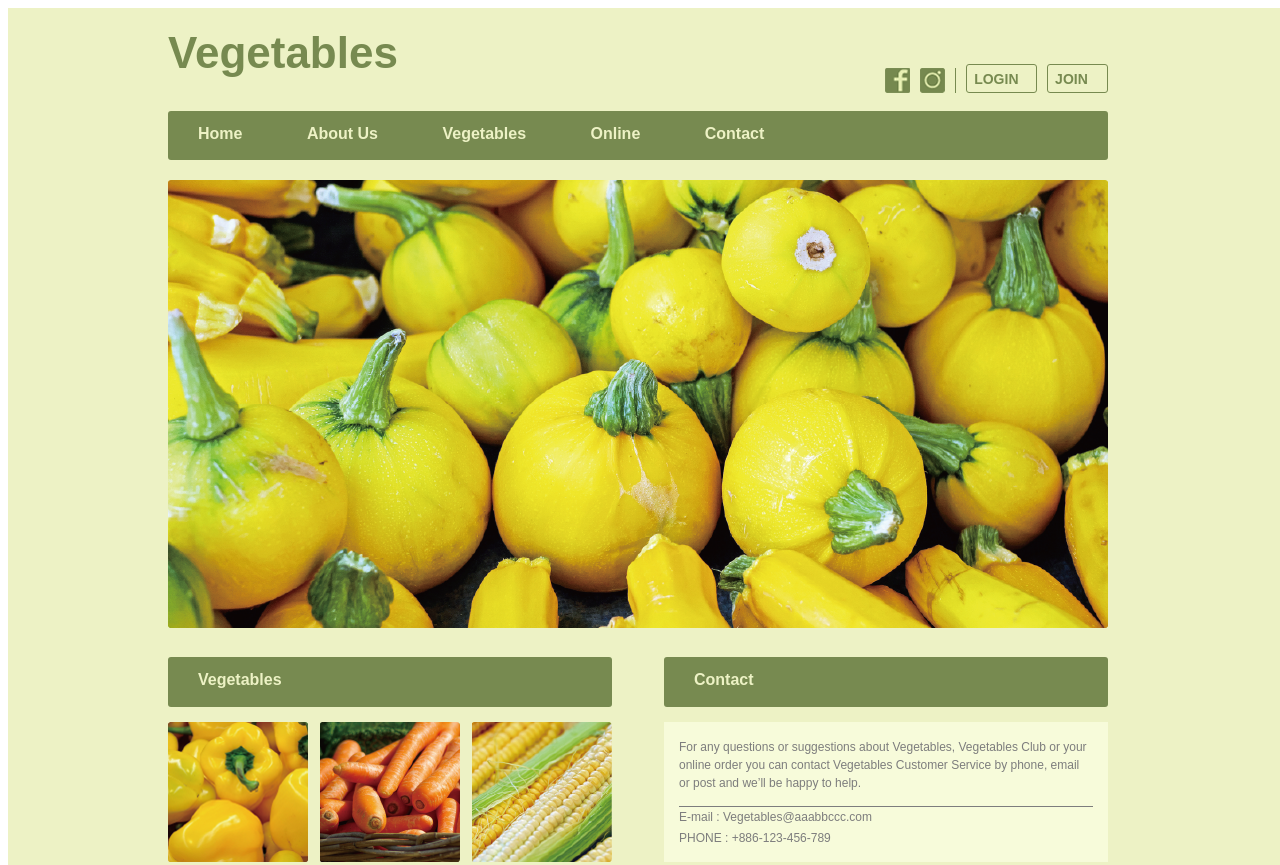
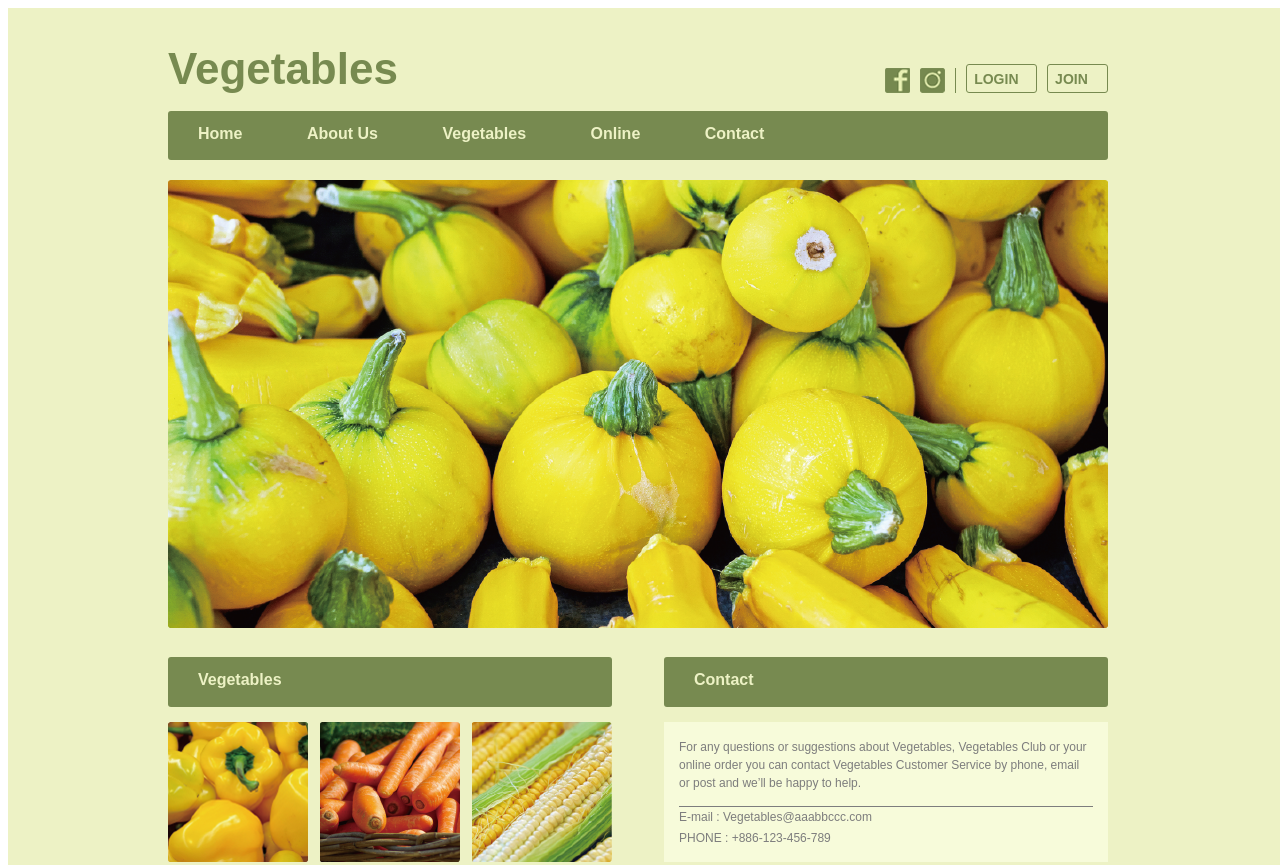
Before and after one commit to unkn0321/vegetable, a plain HTML site: page index.html in a window 1280 px wide. Shown: the top 865 px of the page. Drawn offline with Linux system fonts and the light colour scheme.

Commit message:
Update style.css

```diff
--- a/style.css
+++ b/style.css
@@ -30,7 +30,7 @@ body
     font-weight: 900;
     font-stretch: normal;
     font-style: normal;
-    line-height: 18px;
+    line-height: 50px;
     letter-spacing: normal;
     text-align: left;
     color: #778a50;
```
